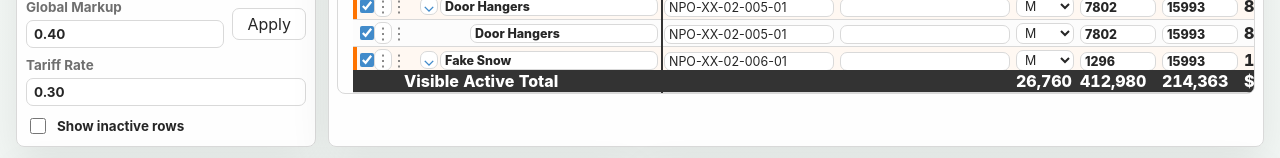
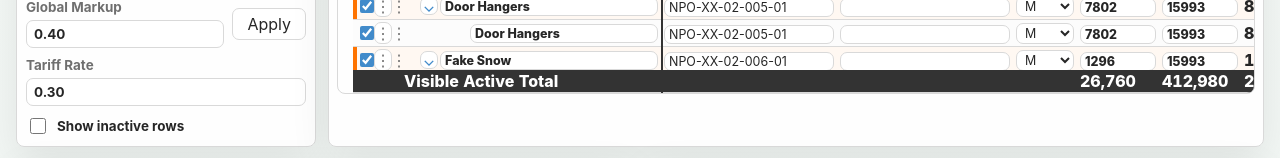
Before and after one commit to Sharpdots888/sharpdots-estimator, a website: page index.html in a window 1280 px wide. Shown: the part 727-885 px from the top of the page. Drawn offline with Linux system fonts and the light colour scheme; no server answers.

Commit message:
Fix footer totals row column misalignment
The label cell colspan was 2 (SKU + Description) but needed 3 to also
span the Type column, causing all footer values to be shifted one column
left of their headers.

Co-Authored-By: Claude Sonnet 4.6 <noreply@anthropic.com>

```diff
--- a/index.html
+++ b/index.html
@@ -153,7 +153,7 @@
                 <tr>
                   <td></td>
                   <td>Visible Active Total</td>
-                  <td colspan="2"></td>
+                  <td colspan="3"></td>
                   <td id="footerInventoryQty">0</td>
                   <td id="footerNeededQty">0</td>
                   <td id="footerQtyToOrder">0</td>
```
